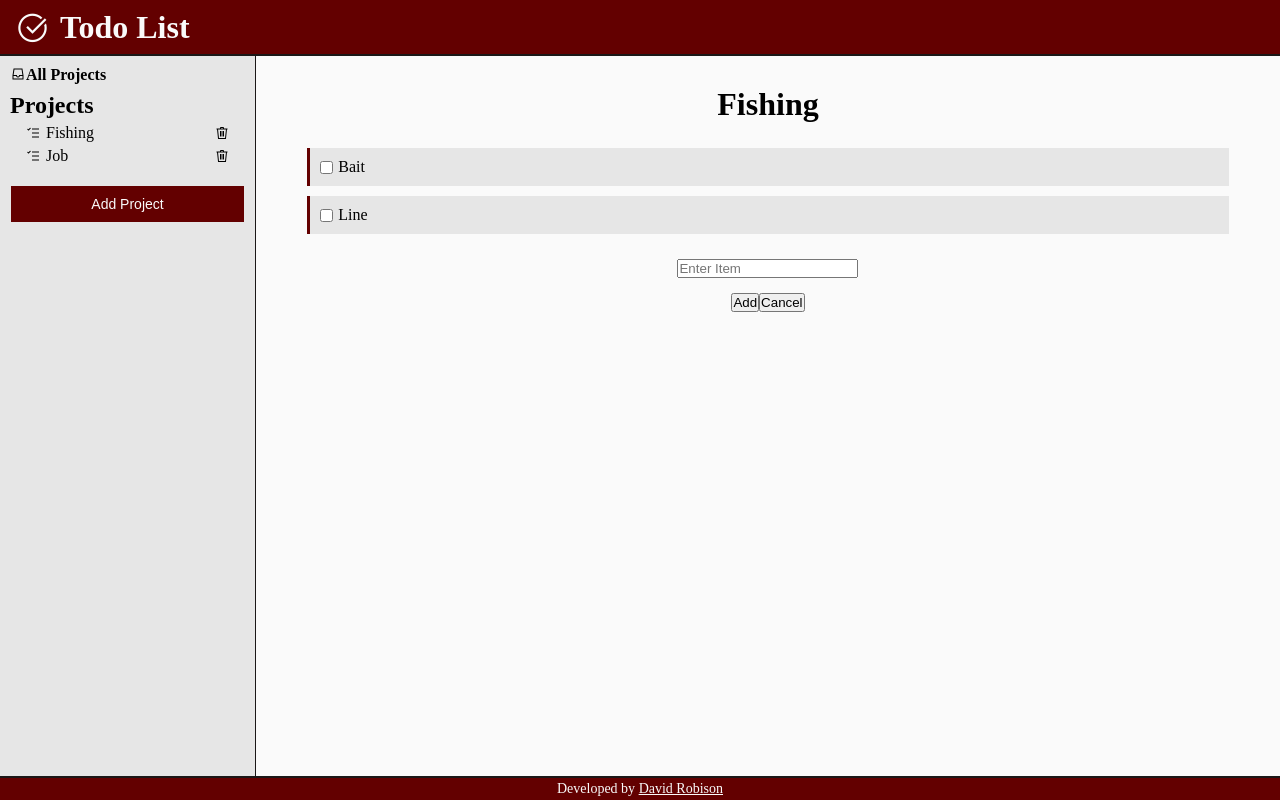
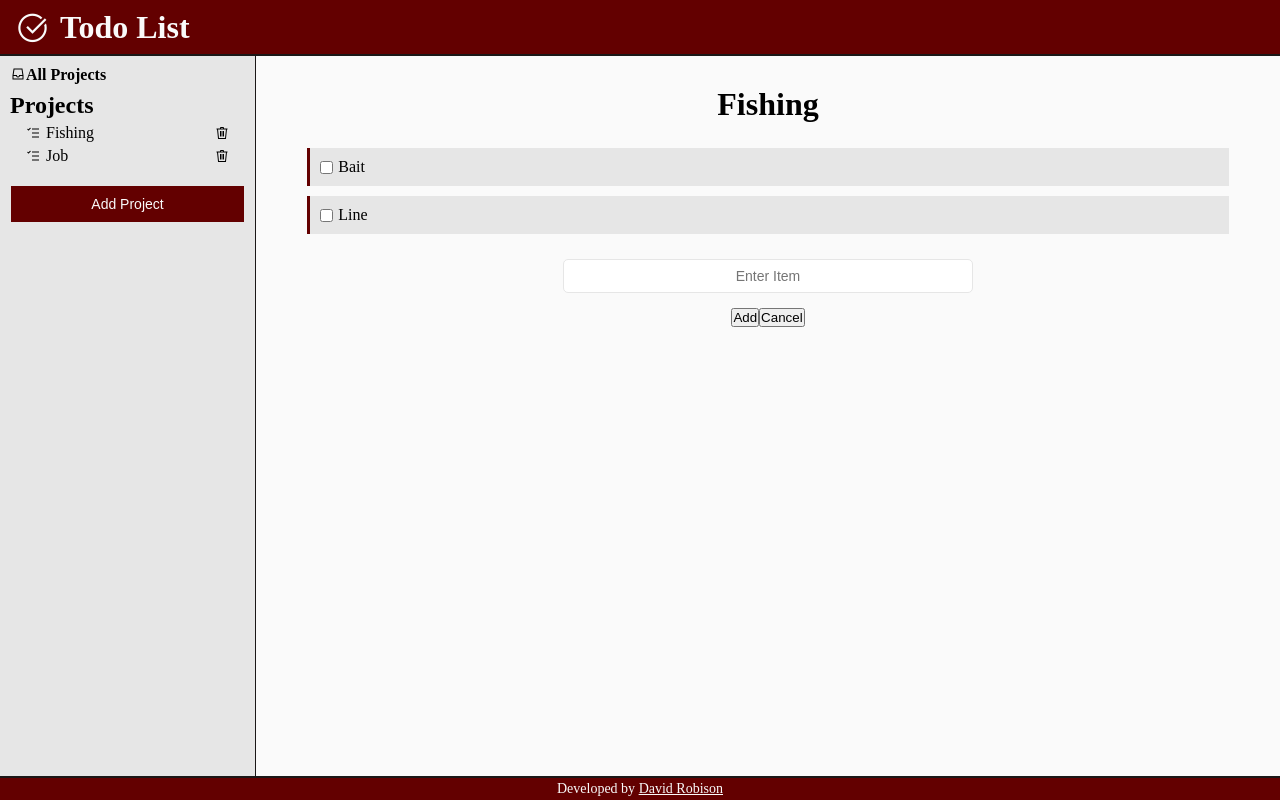
Before and after one commit to robisonwebdev/todo-react, a React (Create React App) app: page / in a window 1280 px wide. Both pictures are taken after a click on the button "Add Item". Built offline with nearby package versions, Linux system fonts and the light colour scheme.

Commit message:
Adjusted width and set height on .AddItemForm. Added styling to .AddItemForm input

```diff
--- a/src/styles/AddItemForm.css
+++ b/src/styles/AddItemForm.css
@@ -5,5 +5,15 @@
     justify-content: center;
     gap: 15px;
 
-    width: 35%;
+    height: auto;
+    width: 40%;
 }
+
+.AddItemForm input {
+    border: 1px solid var(--darkerWhite);
+    border-radius: 5px;
+    font-size: 14px;
+    padding: 8px 0;
+    text-align: center;
+    width: 100%;
+}
```
